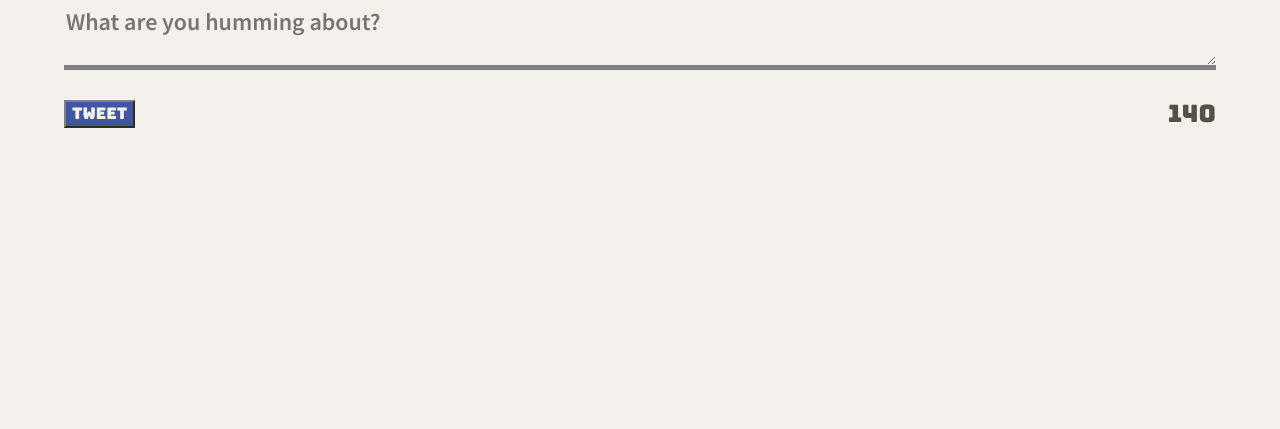
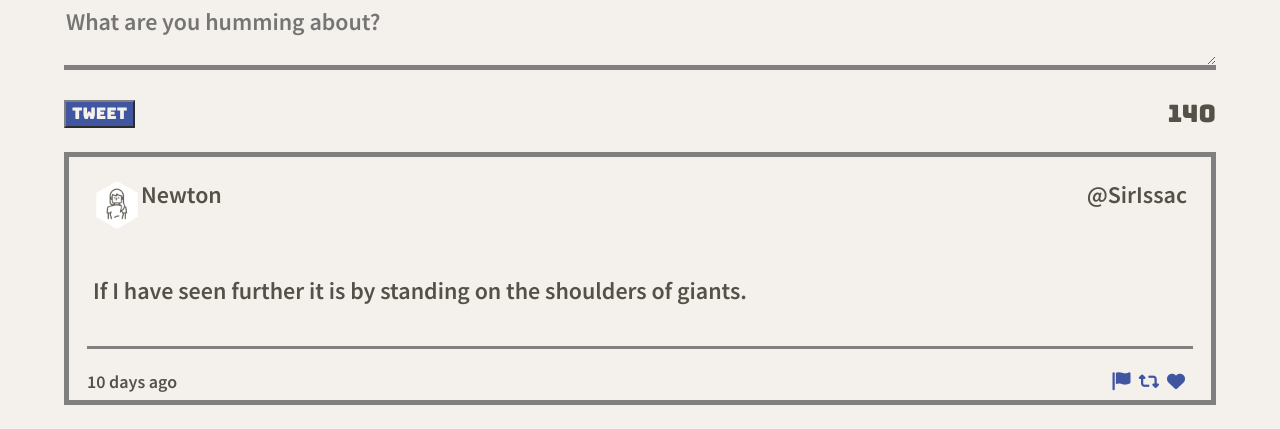
Before and after one commit to VincentHChoy/tweeter, a website: page public/index.html in a window 1280 px wide. Shown: the part 639-1068 px from the top of the page. Before the commit the page ends 800 px from the top, so only its background shows below. Drawn offline with nearby package versions, Linux system fonts and the light colour scheme.

Commit message:
adds a template of what existing tweets should look like

```diff
--- a/public/index.html
+++ b/public/index.html
@@ -1,17 +1,23 @@
 <!DOCTYPE html>
 <html lang="en">
-
   <head>
     <!-- Meta Information -->
     <title>Tweeter - Home Page</title>
 
     <!-- External CSS -->
-  <link rel="stylesheet" href="https://cdnjs.cloudflare.com/ajax/libs/normalize/8.0.1/normalize.min.css"
-    type="text/css" />
+    <link
+      rel="stylesheet"
+      href="https://cdnjs.cloudflare.com/ajax/libs/normalize/8.0.1/normalize.min.css"
+      type="text/css"
+    />
     <link rel="preconnect" href="https://fonts.googleapis.com" />
-  <link rel="stylesheet" href="https://cdnjs.cloudflare.com/ajax/libs/font-awesome/6.1.1/css/all.min.css"
+    <link
+      rel="stylesheet"
+      href="https://cdnjs.cloudflare.com/ajax/libs/font-awesome/6.1.1/css/all.min.css"
       integrity="sha512-KfkfwYDsLkIlwQp6LFnl8zNdLGxu9YAA1QvwINks4PhcElQSvqcyVLLD9aMhXd13uQjoXtEKNosOWaZqXgel0g=="
-    crossorigin="anonymous" referrerpolicy="no-referrer" />
+      crossorigin="anonymous"
+      referrerpolicy="no-referrer"
+    />
 
     <!-- Font imports -->
     <link rel="preconnect" href="https://fonts.gstatic.com" crossorigin />
@@ -23,14 +29,18 @@
     <link rel="stylesheet" href="/styles/layout.css" type="text/css" />
     <link rel="stylesheet" href="/styles/nav.css" />
     <link rel="stylesheet" href="/styles/header.css" />
-  <link rel="stylesheet" href="/styles/new-tweet.css">
+    <link rel="stylesheet" href="/styles/new-tweet.css" />
+    <link rel="stylesheet" href="/styles/old-tweet.css" />
 
     <!-- External JS -->
     <script src="https://ajax.googleapis.com/ajax/libs/jquery/3.4.1/jquery.min.js"></script>
 
     <!-- App JS -->
     <script type="text/javascript" src="/scripts/client.js"></script>
-  <script type="text/javascript" src ="/scripts/composer-char-counter.js"></script>
+    <script
+      type="text/javascript"
+      src="/scripts/composer-char-counter.js"
+    ></script>
   </head>
 
   <body>
@@ -57,16 +67,43 @@
     <main class="tweeter-main">
       <section class="new-tweet">
         <h2>Compose Tweet</h2>
-      <form class="tweet-form" action="/tweets" method="POST" >
-        <textarea class="tweet-input" type="text" id="tweet-composer" name="text"
-          placeholder="What are you humming about?"></textarea>
+        <form class="tweet-form" action="/tweets" method="POST">
+          <textarea
+            class="tweet-input"
+            type="text"
+            id="tweet-composer"
+            name="text"
+            placeholder="What are you humming about?"
+          ></textarea>
           <div class="tweet-box">
             <button class="tweet-button" type="submit">Tweet</button>
             <output name="counter" class="counter" for="tweet-text">140</output>
           </div>
         </form>
       </section>
+
+      <section>
+        <article class="old-tweet">
+          <header class="old-tweet-head">
+            <div class="username">
+              <img src="/images/profile-hex.png" />
+              <span> Newton </span>
+            </div>
+            <span> @SirIssac</span>
+          </header>
+          <p class="tweet">
+            If I have seen further it is by standing on the shoulders of giants.
+          </p>
+          <footer class="old-tweet-footer">
+            <span> 10 days ago </span>
+            <div class="icons">
+              <i class="fa-solid fa-flag"></i>
+              <i class="fa-solid fa-retweet"></i>
+              <i class="fa-solid fa-heart"></i>
+            </div>
+          </footer>
+        </article>
+      </section>
     </main>
   </body>
-
 </html>
--- a/public/styles/new-tweet.css
+++ b/public/styles/new-tweet.css
@@ -1,5 +1,6 @@
 .new-tweet {
   color: #545149;
+  margin-bottom: 1em;
 }
 
 .tweet-input {
--- /dev/null
+++ b/public/styles/old-tweet.css
@@ -0,0 +1,56 @@
+.old-tweet {
+  display: flex;
+  flex-direction: column;
+  border: 5px solid grey;
+}
+
+.old-tweet:hover {
+  box-shadow: 5px 10px;
+
+}
+
+.old-tweet-head {
+  display: flex;
+  margin: 1em;
+  height: 2em;
+  justify-content: space-between;
+
+}
+
+.username {
+  display: -ms-flexbox;
+  display: -webkit-flex;
+  display: flex;
+  width: 8%;
+}
+
+.tweet {
+  display: flex;
+  margin: 1em;
+
+}
+
+.old-tweet-footer {
+  display: flex;
+  font-size: 0.75em;
+  padding-top: 0.25em;
+  border-top: 3px solid grey;
+  margin: 1em;
+  height: 2em;
+  justify-content: space-between;
+  align-items: baseline;
+}
+
+
+.icons {
+  display: flex;
+  width: 8%;
+  margin-top: 1em;
+  font-size: 1em;
+  justify-content: space-evenly;
+  color: #4056A1;
+}
+
+.fa-solid:hover {
+  color: yellow;
+}
--- a/server/data-files/initial-tweets.json
+++ b/server/data-files/initial-tweets.json
@@ -8,7 +8,7 @@
     "content": {
       "text": "If I have seen further it is by standing on the shoulders of giants"
     },
-    "created_at": 1651435344052
+    "created_at": 1651437348386
   },
   {
     "user": {
@@ -19,6 +19,6 @@
     "content": {
       "text": "Je pense , donc je suis"
     },
-    "created_at": 1651521744052
+    "created_at": 1651523748386
   }
 ]
```
Lines whose indentation alone changed are shown as unchanged.
